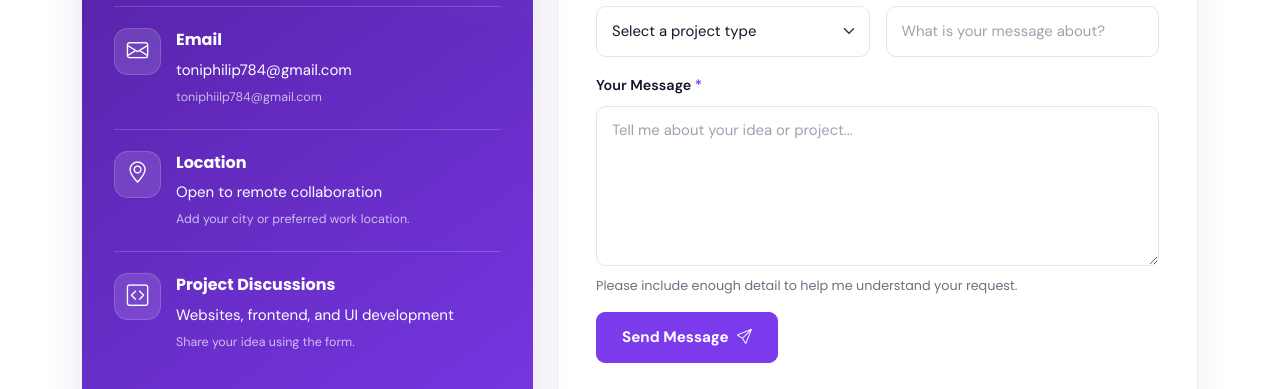
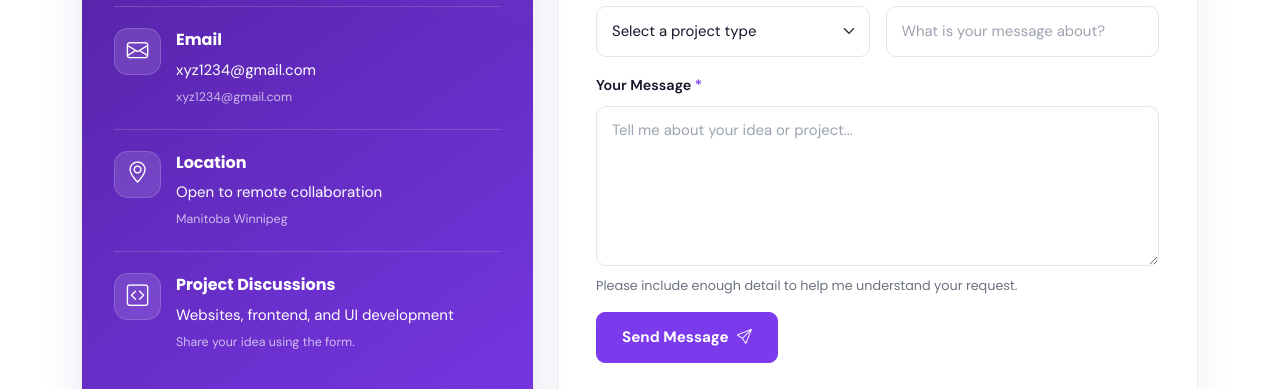
Before and after one commit to ToniPhilip/Personal-Portfolio, a plain HTML site: page contact.html in a window 1280 px wide. Shown: the part 1286-1675 px from the top of the page. Drawn offline with nearby package versions, Linux system fonts and the light colour scheme; files whose address does not match are found by name.

Commit message:
updated cntact info

```diff
--- a/contact.html
+++ b/contact.html
@@ -233,12 +233,12 @@
 
                                     <h4>Email</h4>
 
-                                    <a href="mailto:toniphilip784@gmil.com">
-                                        toniphilip784@gmail.com
+                                    <a href="mailto:xyz1234@gmil.com">
+                                        xyz1234@gmail.com
                                     </a>
 
                                     <span class="contact-detail-note">
-                                        toniphiilp784@gmail.com
+                                        xyz1234@gmail.com
                                     </span>
 
                                 </div>
@@ -261,7 +261,7 @@
                                     <p>Open to remote collaboration</p>
 
                                     <span class="contact-detail-note">
-                                        Add your city or preferred work location.
+                                        Manitoba Winnipeg
                                     </span>
 
                                 </div>
```
